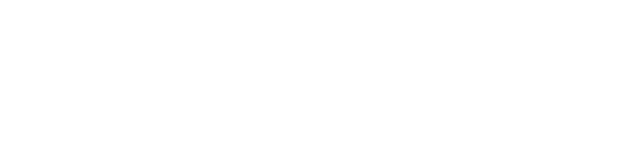
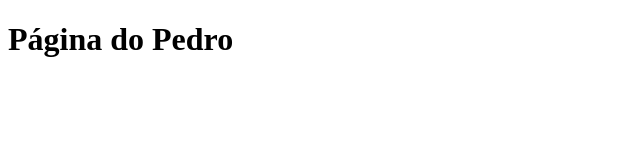
Before and after one commit to ufjf-dcc202/ufjf-dcc202-2023-3-b-atv3-beapedro, a website: page index.html in a window 1280 px wide. Shown: the whole page, without its empty margins (0-640 px from the left). Drawn offline with Linux system fonts and the light colour scheme.

Commit message:
Adicionando titulo para a pagina

```diff
--- a/index.html
+++ b/index.html
@@ -6,7 +6,9 @@
  <title>Página de exercício de Pedro Augusto Reis</title>
 </head>
 <body>
+ <main>
+   <h1>Página do Pedro</h1>
 
-
+</main>
 </body>
 </html>
```
